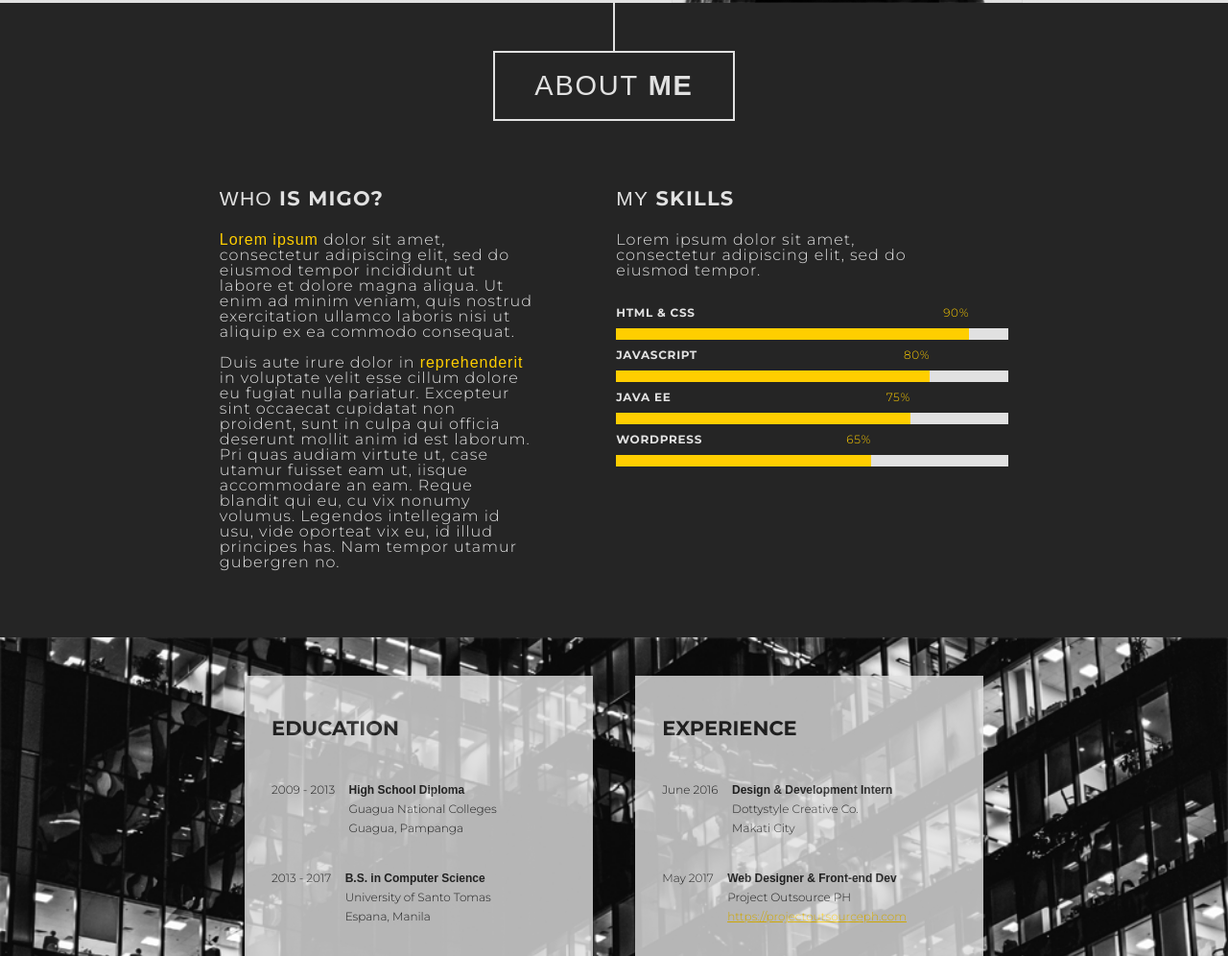
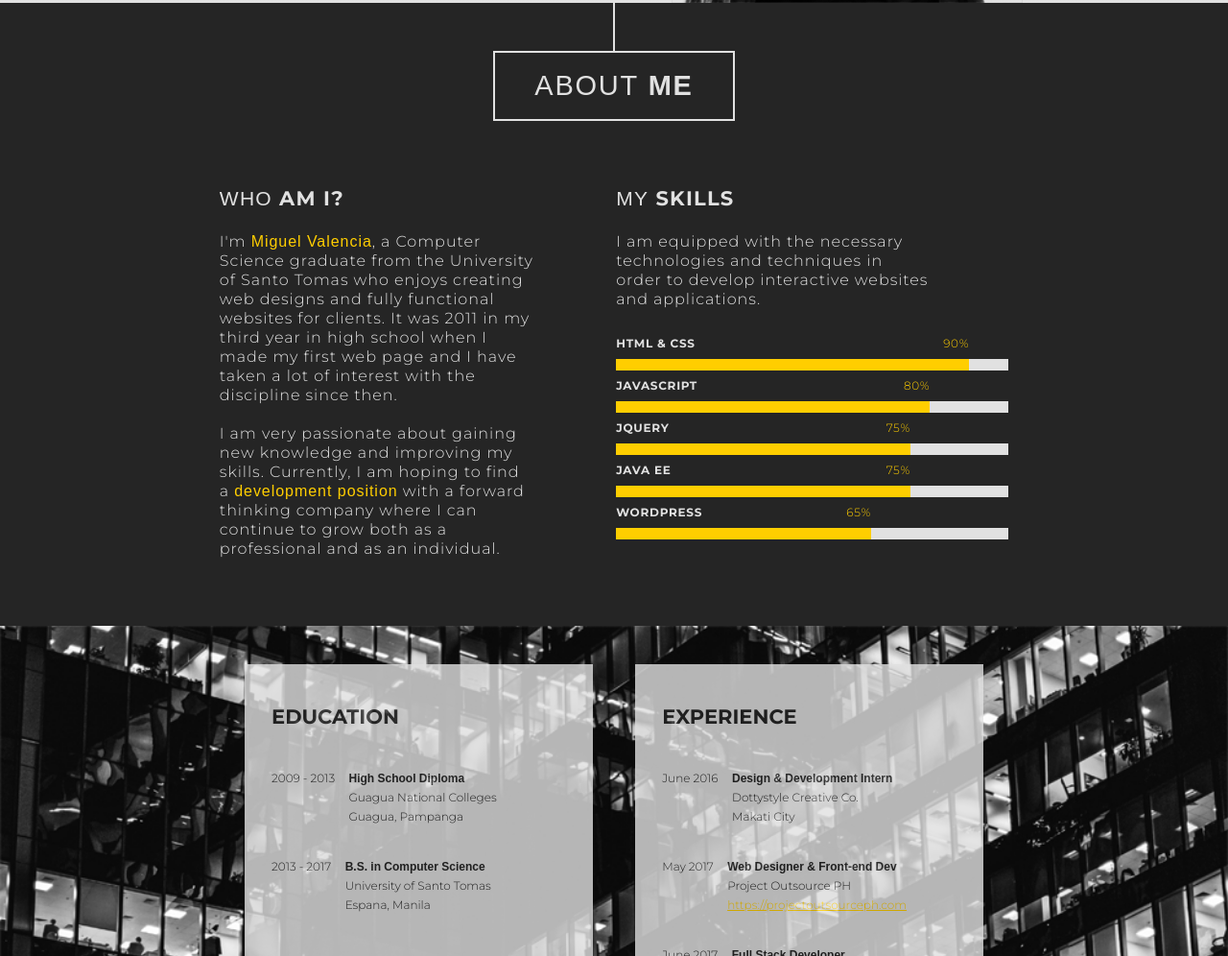
Before and after one commit to miguelvalencia2497/miguelvalencia2497.github.io, a plain HTML site: page index.html in a window 1280 px wide. Shown: the part 717-1713 px from the top of the page at 96% size. Drawn offline with Linux system fonts and the light colour scheme.

Commit message:
added about me and skills content

```diff
--- a/css/style.scss
+++ b/css/style.scss
@@ -253,6 +253,7 @@ main {
 						font-family: $font-montserrat;
 						font-weight: 300;
 						letter-spacing: 0.06em;
+						line-height: 20px;
 					}
 				}
 				#right {
@@ -273,6 +274,7 @@ main {
 						width: 80%;
 						font-weight: 300;
 						letter-spacing: 0.06em;
+						line-height: 20px;
 						font-family: $font-montserrat;
 					}
 					ul {
--- a/index.html
+++ b/index.html
@@ -55,18 +55,18 @@
 						<div id="line"></div>
 						<h1><span class="thin">About</span> Me</h1>
 						<div id="left">
-							<h2><span class="thin">Who</span> is Migo?</h2>
+							<h2><span class="thin">Who</span> am I?</h2>
 							<p>
-								<span class="text-yellow">Lorem ipsum</span> dolor sit amet, consectetur adipiscing elit, sed do eiusmod tempor incididunt ut labore et dolore magna aliqua. Ut enim ad minim veniam, quis nostrud exercitation ullamco laboris nisi ut aliquip ex ea commodo consequat.
+								I'm
+								<span class="text-yellow"> Miguel Valencia</span>, a Computer Science graduate from the University of Santo Tomas who enjoys creating web designs and fully functional websites for clients. It was 2011 in my third year in high school when I made my first web page and I have taken a lot of interest with the discipline since then.
 								<br/><br/>
-	 							Duis aute irure dolor in <span class="text-yellow">reprehenderit</span> in voluptate velit esse cillum dolore eu fugiat nulla pariatur. Excepteur sint occaecat cupidatat non proident, sunt in culpa qui officia deserunt mollit anim id est laborum.
-								Pri quas audiam virtute ut, case utamur fuisset eam ut, iisque accommodare an eam. Reque blandit qui eu, cu vix nonumy volumus. Legendos intellegam id usu, vide oporteat vix eu, id illud principes has. Nam tempor utamur gubergren no.
+	 							I am very passionate about gaining new knowledge and improving my skills. Currently, I am hoping to find a <span class="text-yellow">development position</span> with a forward thinking company where I can continue to grow both as a professional and as an individual.
 							</p>
 						</div>
 						<div id="right" class="about-skills">
 							<h2><span class="thin">My</span> Skills</h2>
 							<p>
-								Lorem ipsum dolor sit amet, consectetur adipiscing elit, sed do eiusmod tempor.
+								I am equipped with the necessary technologies and techniques in order to develop interactive websites and applications.
 							</p>
 							<ul>
 								<li>
@@ -82,15 +82,21 @@
 									</div>
 								</li>
 								<li>
-									<h3>Java EE</h3>
+									<h3>JQuery</h3>
 									<div class="white-bar">
 										<div class="yellow-bar" id="3"><span class="skill-percent">75%</span></div>
 									</div>
 								</li>
 								<li>
+									<h3>Java EE</h3>
+									<div class="white-bar">
+										<div class="yellow-bar" id="4"><span class="skill-percent">75%</span></div>
+									</div>
+								</li>
+								<li>
 									<h3>Wordpress</h3>
 									<div class="white-bar">
-										<div class="yellow-bar" id="4"><span class="skill-percent">65%</span></div>
+										<div class="yellow-bar" id="5"><span class="skill-percent">65%</span></div>
 									</div>
 								</li>
 							</ul>
--- a/js/main.js
+++ b/js/main.js
@@ -70,6 +70,13 @@ $(function(){
 								    "-moz-transition":"all 2s ease",
 								    "-o-transition":"all 2s ease",
 								    "transition":"all 2s ease",
+		  	 						"width":"75%"
+		  	 					});
+		  	 $('.yellow-bar#5').css({
+		  	 						"-webkit-transition":"all 2s ease",
+								    "-moz-transition":"all 2s ease",
+								    "-o-transition":"all 2s ease",
+								    "transition":"all 2s ease",
 		  	 						"width":"65%"
 		  	 					});
 
```
Also changed, not shown: css/style.css, 1 other file.
